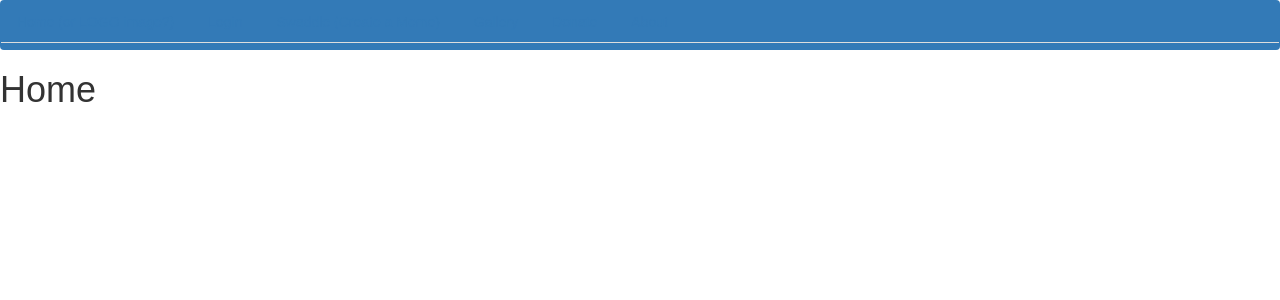
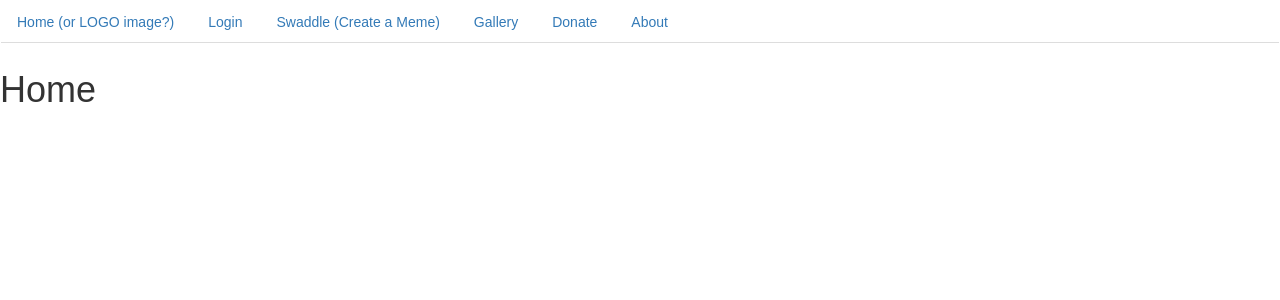
Before and after one commit to cecileanne/SwaddlesForWaddles, a React (Create React App) app in the folder client/: page / in a window 1280 px wide. Shown: the top 300 px of the page. Built offline with nearby package versions, Linux system fonts and the light colour scheme.

Commit message:
navbar is easy to read for quick dev

```diff
--- a/client/src/components/Navbar/index.js
+++ b/client/src/components/Navbar/index.js
@@ -3,10 +3,9 @@ import { Link } from "react-router-dom";
 
 function Navbar() {
   return (
-    <nav className="navbar navbar-expand-lg navbar-dark bg-primary">
+    <nav className="navbar navbar-expand-lg ">
       <ul className="nav nav-tabs">
         <li className="nav-item">
-
           <Link to="/">Home (or LOGO image?)</Link>
         </li>
         <li className="nav-item">
@@ -24,7 +23,6 @@ function Navbar() {
         </li>
         <li className="nav-item">
           <Link to="/About"> About</Link>
-
         </li>
       </ul>
     </nav>
```
